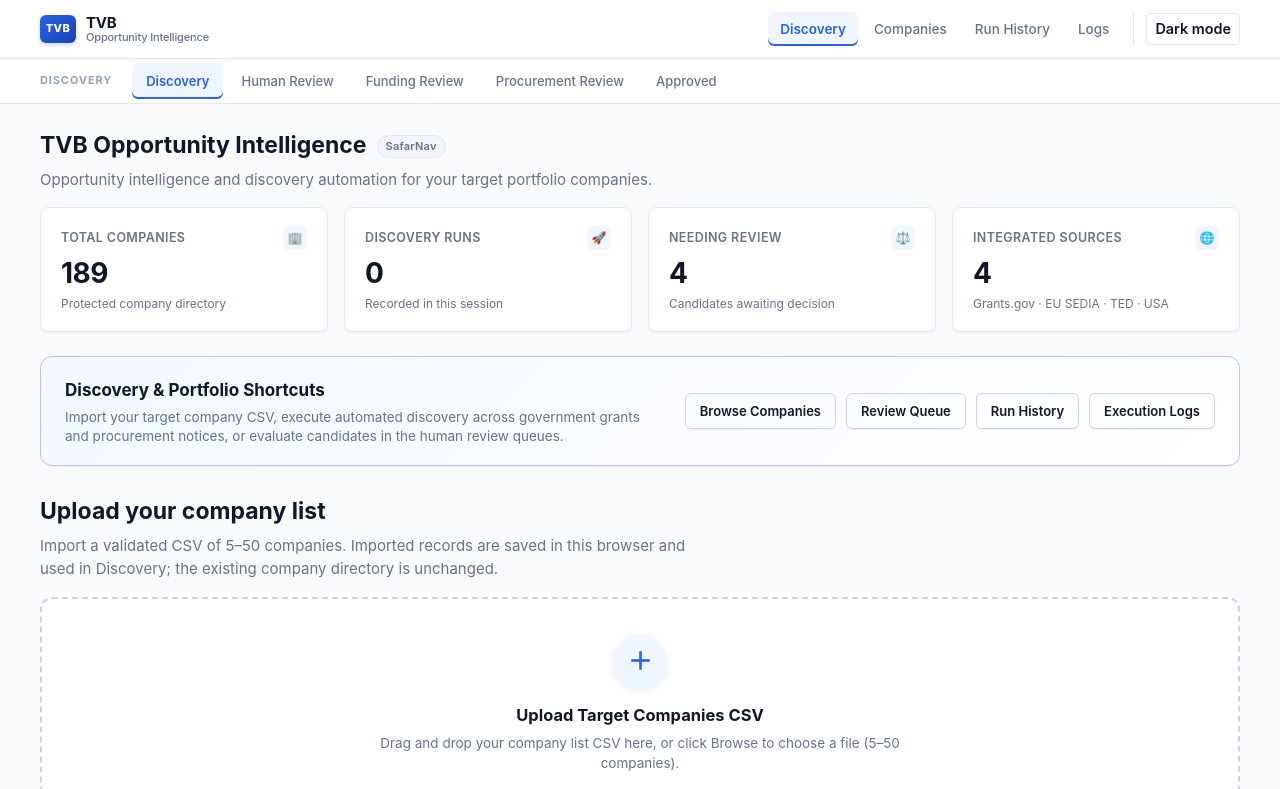
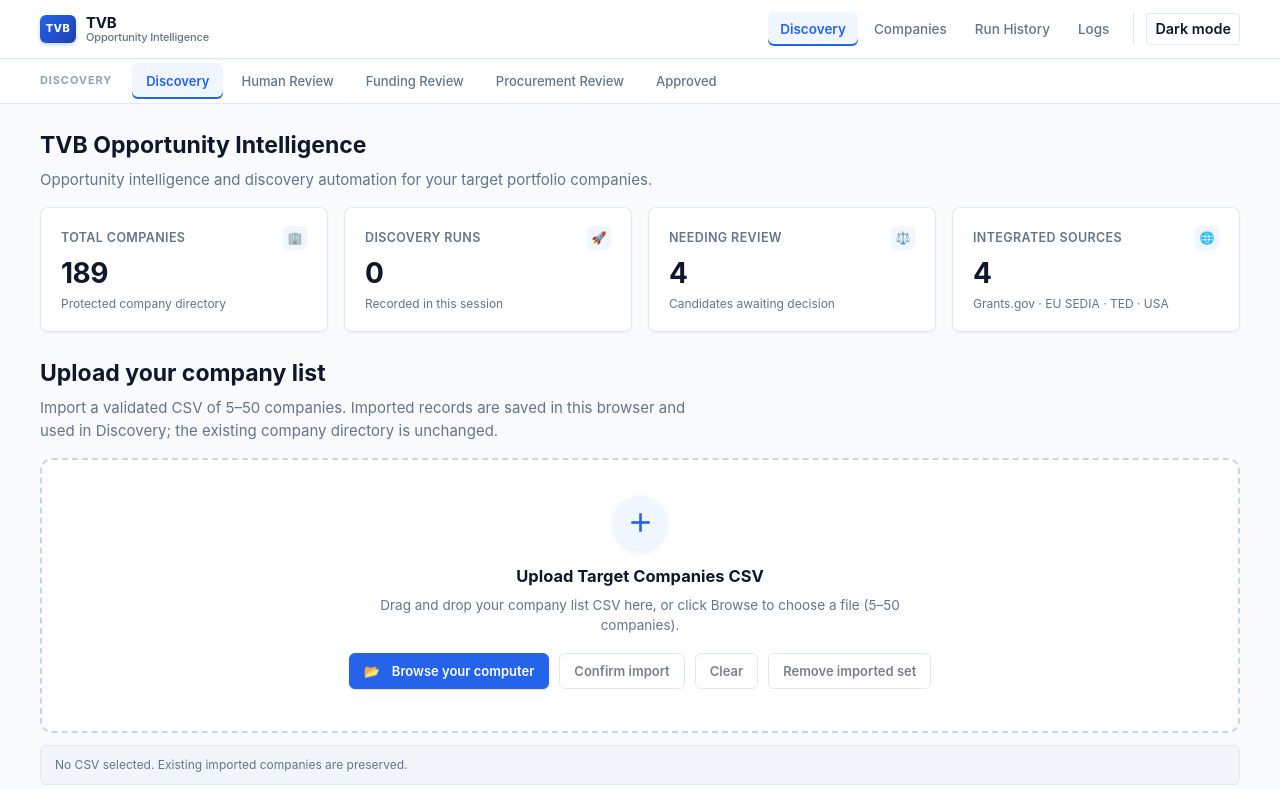
Before and after one commit to gudise-sathvika/tvb-opportunity-intelligence, a React (Vite) app: page /discovery in a window 1280 px wide. Shown: the top 789 px of the page. Built offline with nearby package versions, Linux system fonts and the light colour scheme.

Commit message:
chore(ui): remove SafarNav badge and redundant shortcuts block from Discovery page

```diff
--- a/src/pages/Discovery.tsx
+++ b/src/pages/Discovery.tsx
@@ -250,9 +250,6 @@
       <header className="page__header">
         <h1 className="page__title" id="discovery-page-title">
           TVB Opportunity Intelligence
-          <span className="sn-brand-badge" title="SafarNav Discovery Engine">
-            SafarNav
-          </span>
         </h1>
         <p className="page__description">
           Opportunity intelligence and discovery automation for your target portfolio companies.
@@ -299,30 +296,6 @@
           </div>
           <span className="sn-stat-card__value">4</span>
           <span className="sn-stat-card__meta">Grants.gov · EU SEDIA · TED · USA</span>
-        </div>
-      </div>
-
-      {/* Action Shortcuts */}
-      <div className="sn-quick-actions">
-        <div className="sn-quick-actions__intro">
-          <h2 className="sn-quick-actions__title">Discovery &amp; Portfolio Shortcuts</h2>
-          <p className="sn-quick-actions__desc">
-            Import your target company CSV, execute automated discovery across government grants and procurement notices, or evaluate candidates in the human review queues.
-          </p>
-        </div>
-        <div className="sn-quick-actions__buttons">
-          <Link to="/companies" className="btn btn--outline">
-            Browse Companies
-          </Link>
-          <Link to="/discovery?view=human-review" className="btn btn--outline">
-            Review Queue
-          </Link>
-          <Link to="/history" className="btn btn--outline">
-            Run History
-          </Link>
-          <Link to="/logs" className="btn btn--outline">
-            Execution Logs
-          </Link>
         </div>
       </div>
 
```
